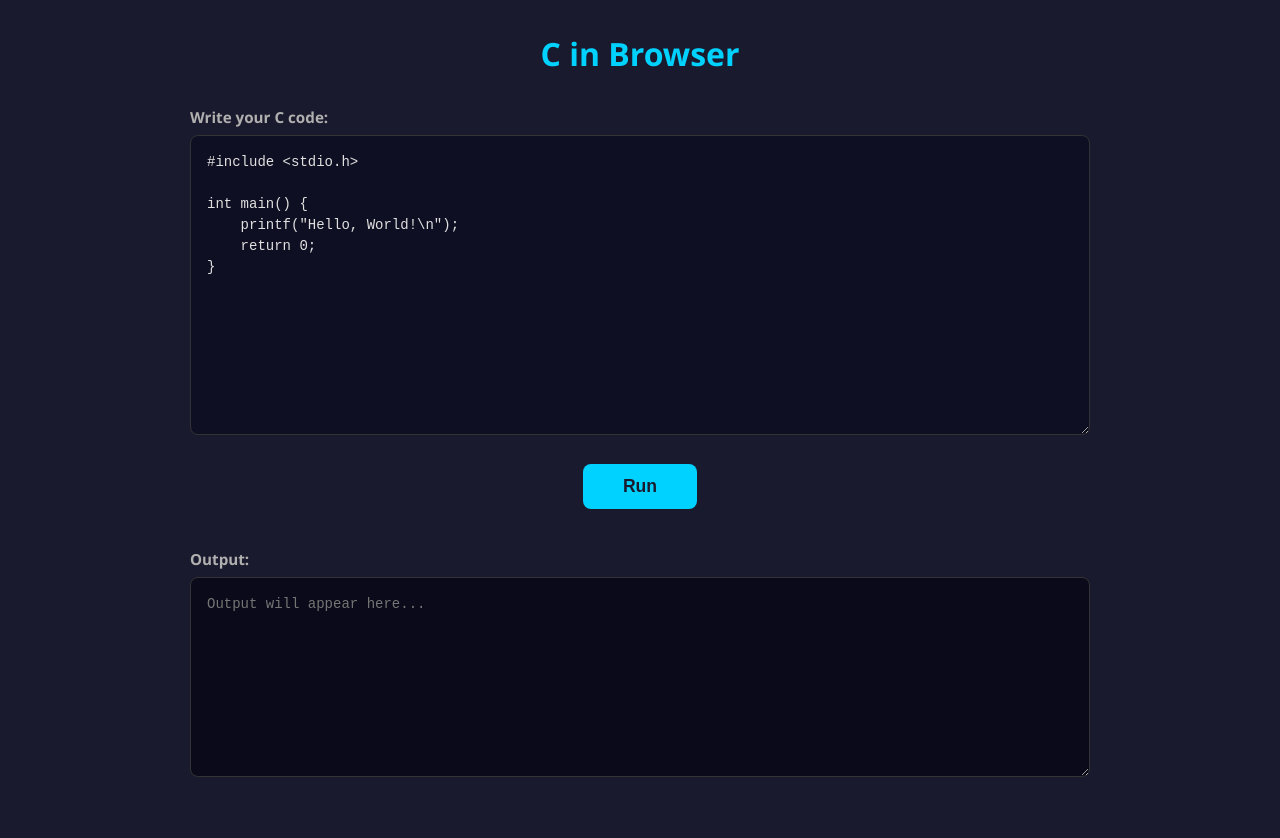
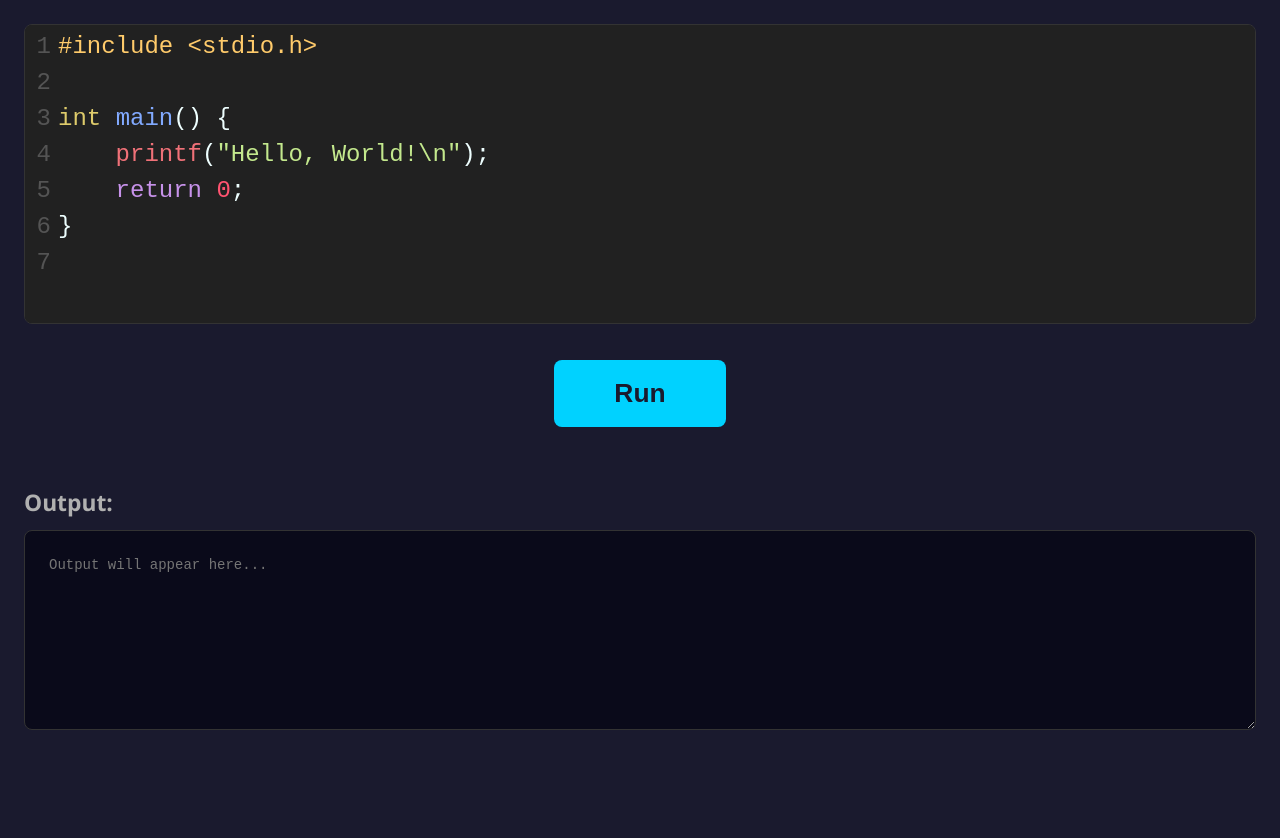
Before and after one commit to francoisschwarzentruber/teaching-code-playground, a Flask app: page / in a window 1280 px wide. After the commit the page ends 730 px from the top, so only its background shows below. Run offline with Flask 3, Linux system fonts and the light colour scheme.

Commit message:
code mirror

```diff
--- a/templates/index.html
+++ b/templates/index.html
@@ -4,11 +4,14 @@
     <meta charset="UTF-8">
     <meta name="viewport" content="width=device-width, initial-scale=1.0">
     <title>C in Browser</title>
+    <link rel="stylesheet" href="https://cdnjs.cloudflare.com/ajax/libs/codemirror/5.65.16/codemirror.min.css">
+    <link rel="stylesheet" href="https://cdnjs.cloudflare.com/ajax/libs/codemirror/5.65.16/theme/material-darker.min.css">
     <style>
         * {
             margin: 0;
             padding: 0;
             box-sizing: border-box;
+            font-size: 24px;
         }
 
         body {
@@ -16,18 +19,10 @@
             background-color: #1a1a2e;
             color: #e0e0e0;
             min-height: 100vh;
-            padding: 2rem;
-        }
-
-        h1 {
-            text-align: center;
-            margin-bottom: 2rem;
-            font-size: 2rem;
-            color: #00d2ff;
+            padding: 1rem;
         }
 
         .container {
-            max-width: 900px;
             margin: 0 auto;
         }
 
@@ -43,13 +38,29 @@
             color: #b0b0b0;
         }
 
+        #code-editor {
+            border: 1px solid #333;
+            border-radius: 8px;
+            overflow: hidden;
+            height: 300px;
+        }
+
+        .CodeMirror {
+            height: 300px;
+            font-family: 'Fira Code', 'Courier New', monospace;
+            font-size: 14px;
+            line-height: 1.5;
+        }
+
+
+
         textarea {
             width: 100%;
-            height: 300px;
+            height: 200px;
             padding: 1rem;
             border: 1px solid #333;
             border-radius: 8px;
-            background-color: #0f0f23;
+            background-color: #0a0a1a;
             color: #e0e0e0;
             font-family: 'Fira Code', 'Courier New', monospace;
             font-size: 14px;
@@ -61,11 +72,6 @@
 
         textarea:focus {
             border-color: #00d2ff;
-        }
-
-        #output {
-            height: 200px;
-            background-color: #0a0a1a;
         }
 
         .controls {
@@ -116,16 +122,8 @@
 </head>
 <body>
     <div class="container">
-        <h1>C in Browser</h1>
-
         <div class="section">
-            <label for="code">Write your C code:</label>
-            <textarea id="code" placeholder="#include &lt;stdio.h&gt;&#10;&#10;int main() {&#10;    printf(&quot;Hello, World!\n&quot;);&#10;    return 0;&#10;}" spellcheck="false">#include &lt;stdio.h&gt;
-
-int main() {
-    printf("Hello, World!\n");
-    return 0;
-}</textarea>
+            <div id="code-editor"></div>
         </div>
 
         <div class="controls">
@@ -139,9 +137,23 @@ int main() {
         </div>
     </div>
 
+    <script src="https://cdnjs.cloudflare.com/ajax/libs/codemirror/5.65.16/codemirror.min.js"></script>
+    <script src="https://cdnjs.cloudflare.com/ajax/libs/codemirror/5.65.16/mode/clike/clike.min.js"></script>
     <script>
+        const editor = CodeMirror(document.getElementById('code-editor'), {
+            value: '#include <stdio.h>\n\nint main() {\n    printf("Hello, World!\\n");\n    return 0;\n}\n',
+            mode: 'text/x-csrc',
+            theme: 'material-darker',
+            lineNumbers: true,
+            indentUnit: 4,
+            tabSize: 4,
+            indentWithTabs: false,
+            matchBrackets: true,
+            autoCloseBrackets: true,
+        });
+
         async function runCode() {
-            const code = document.getElementById('code').value;
+            const code = editor.getValue();
             const output = document.getElementById('output');
             const status = document.getElementById('status');
             const btn = document.getElementById('runBtn');
@@ -175,11 +187,9 @@ int main() {
             }
         }
 
-        document.getElementById('code').addEventListener('keydown', (e) => {
-            if ((e.ctrlKey || e.metaKey) && e.key === 'Enter') {
-                e.preventDefault();
-                runCode();
-            }
+        editor.setOption('extraKeys', {
+            'Ctrl-Enter': () => runCode(),
+            'Cmd-Enter': () => runCode(),
         });
     </script>
 </body>
```
